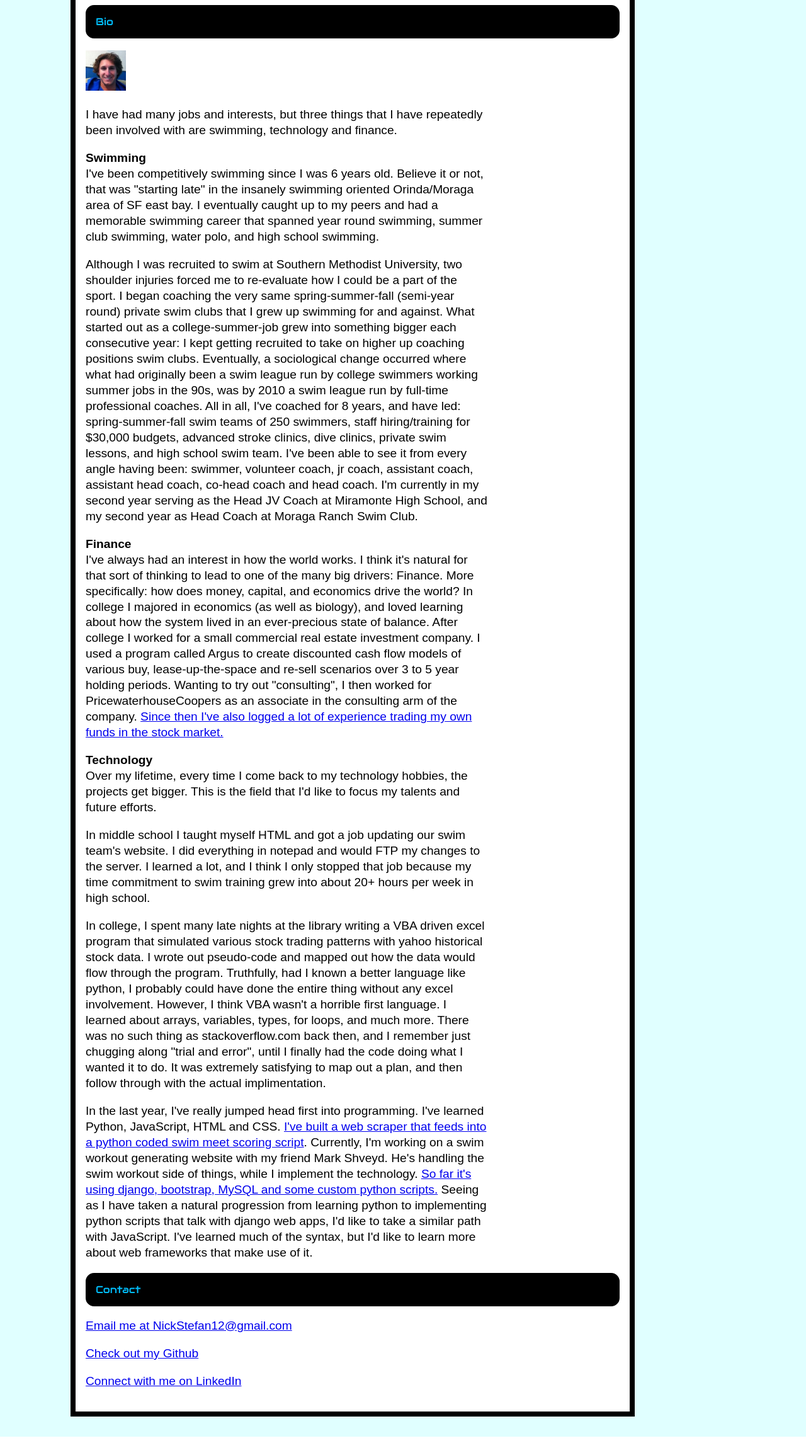
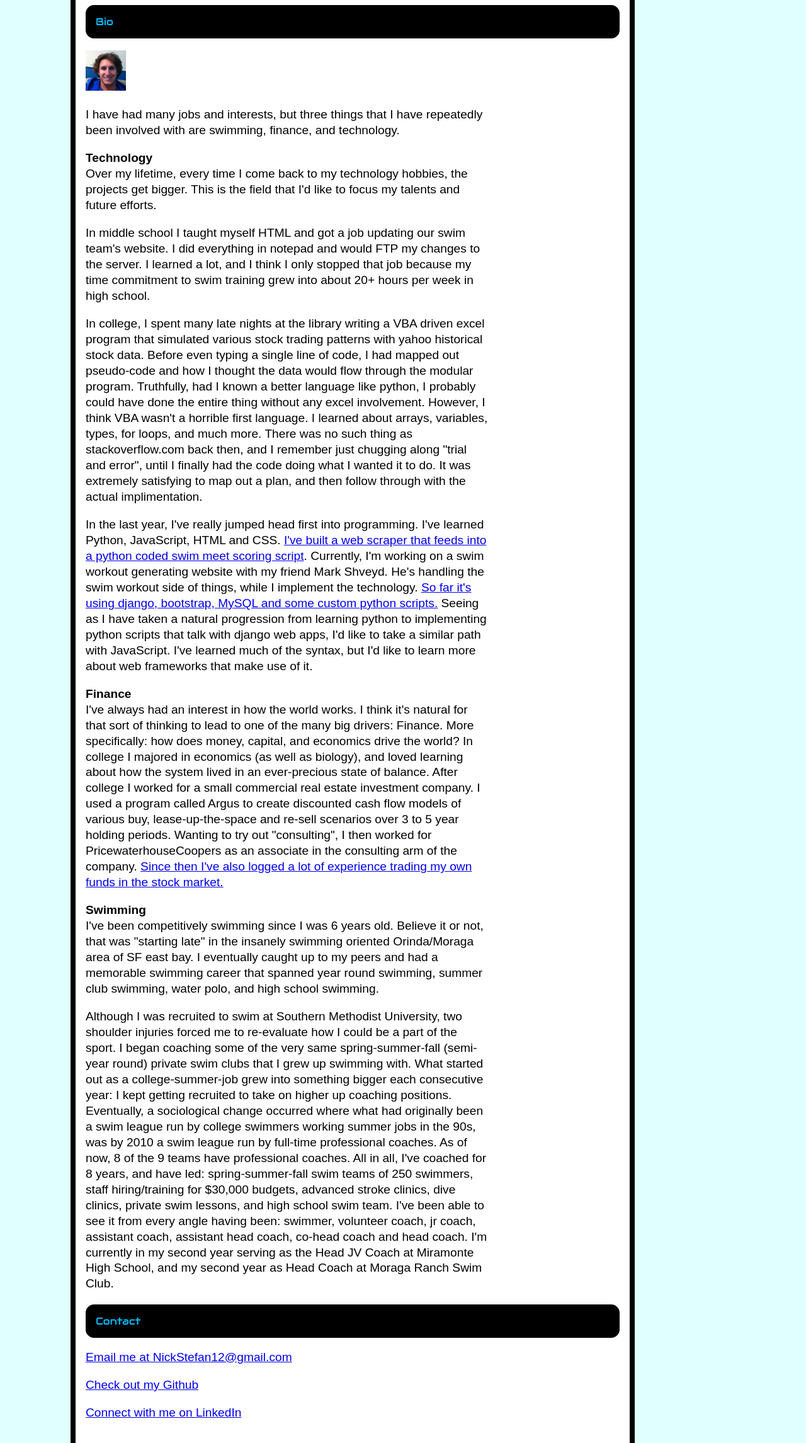
Before and after one commit to NickStefan/nicksblog, a Django app: page /about/ in a window 1280 px wide. Shown: the part 148-2439 px from the top of the page at 63% size. Run offline with Django 3.2, Linux system fonts and the light colour scheme.

```diff
--- a/nickswebsite/templates/about.html
+++ b/nickswebsite/templates/about.html
@@ -10,23 +10,22 @@
 
 <p><img src="/static/me.jpg" width="10%"/><p>
 
-<p>I have had many jobs and interests, but three things that I have repeatedly been involved with are swimming, technology and finance.</p>
+<p>I have had many jobs and interests, but three things that I have repeatedly been involved with are swimming, finance, and technology.</p>
+
+<p><b>Technology</b><br>
+Over my lifetime, every time I come back to my technology hobbies, the projects get bigger. This is the field that I'd like to focus my talents and future efforts.</p>
+<p>In middle school I taught myself HTML and got a job updating our swim team's website. I did everything in notepad and would FTP my changes to the server. I learned a lot, and I think I only stopped that job because my time commitment to swim training grew into about 20+ hours per week in high school.</p>
+<p> In college, I spent many late nights at the library writing a VBA driven excel program that simulated various stock trading patterns with yahoo historical stock data. Before even typing a single line of code, I had mapped out pseudo-code and how I thought the data would flow through the modular program. Truthfully, had I known a better language like python, I probably could have done the entire thing without any excel involvement. However, I think VBA wasn't a horrible first language. I learned about arrays, variables, types, for loops, and much more. There was no such thing as stackoverflow.com back then, and I remember just chugging along "trial and error", until I finally had the code doing what I wanted it to do. It was extremely satisfying to map out a plan, and then follow through with the actual implimentation.</p>
+
+<p>In the last year, I've really jumped head first into programming. I've learned Python, JavaScript, HTML and CSS. <a href="/blog/view/mockompa">I've built a web scraper that feeds into a python coded swim meet scoring script</a>. Currently, I'm working on a swim workout generating website with my friend Mark Shveyd. He's handling the swim workout side of things, while I implement the technology. <a href="/blog/view/poctoproduct">So far it's using django, bootstrap, MySQL and some custom python scripts.</a> Seeing as I have taken a natural progression from learning python to implementing python scripts that talk with django web apps, I'd like to take a similar path with JavaScript. I've learned much of the syntax, but I'd like to learn more about web frameworks that make use of it.</p>
+
+<p><b>Finance</b><br>
+I've always had an interest in how the world works. I think it's natural for that sort of thinking to lead to one of the many big drivers: Finance. More specifically: how does money, capital, and economics drive the world? In college I majored in economics (as well as biology), and loved learning about how the system lived in an ever-precious state of balance. After college I worked for a small commercial real estate investment company. I used a program called Argus to create discounted cash flow models of various buy, lease-up-the-space and re-sell scenarios over 3 to 5 year holding periods. Wanting to try out "consulting", I then worked for PricewaterhouseCoopers as an associate in the consulting arm of the company. <a href="/blog/view/47return">Since then I've also logged a lot of experience trading my own funds in the stock market.</a></p>
 
 <p><b>Swimming</b><br>
 I've been competitively swimming since I was 6 years old. Believe it or not, that was "starting late" in the insanely swimming oriented Orinda/Moraga area of SF east bay. I eventually caught up to my peers and had a memorable swimming career that spanned year round swimming, summer club swimming, water polo, and high school swimming. </p>
 
-<p>Although I was recruited to swim at Southern Methodist University, two shoulder injuries forced me to re-evaluate how I could be a part of the sport. I began coaching the very same spring-summer-fall (semi-year round) private swim clubs that I grew up swimming for and against. What started out as a college-summer-job grew into something bigger each consecutive year: I kept getting recruited to take on higher up coaching positions swim clubs. Eventually, a sociological change occurred where what had originally been a swim league run by college swimmers working summer jobs in the 90s, was by 2010 a swim league run by full-time professional coaches. All in all, I've coached for 8 years, and have led: spring-summer-fall swim teams of 250 swimmers, staff hiring/training for $30,000 budgets, advanced stroke clinics, dive clinics, private swim lessons, and high school swim team. I've been able to see it from every angle having been: swimmer, volunteer coach, jr coach, assistant coach, assistant head coach, co-head coach and head coach. I'm currently in my second year serving as the Head JV Coach at Miramonte High School, and my second year as Head Coach at Moraga Ranch Swim Club. </p>
-
-<p><b>Finance</b><br>
-I've always had an interest in how the world works. I think it's natural for that sort of thinking to lead to one of the many big drivers: Finance. More specifically: how does money, capital, and economics drive the world? In college I majored in economics (as well as biology), and loved learning about how the system lived in an ever-precious state of balance. After college I worked for a small commercial real estate investment company. I used a program called Argus to create discounted cash flow models of various buy, lease-up-the-space and re-sell scenarios over 3 to 5 year holding periods. Wanting to try out "consulting", I then worked for PricewaterhouseCoopers as an associate in the consulting arm of the company. <a href="/blog/view/47return">Since then I've also logged a lot of experience trading my own funds in the stock market.</a></p>
-
-<p><b>Technology</b><br>
-Over my lifetime, every time I come back to my technology hobbies, the projects get bigger. This is the field that I'd like to focus my talents and future efforts.</p>
-<p>In middle school I taught myself HTML and got a job updating our swim team's website. I did everything in notepad and would FTP my changes to the server. I learned a lot, and I think I only stopped that job because my time commitment to swim training grew into about 20+ hours per week in high school.</p>
-<p> In college, I spent many late nights at the library writing a VBA driven excel program that simulated various stock trading patterns with yahoo historical stock data. I wrote out pseudo-code and mapped out how the data would flow through the program. Truthfully, had I known a better language like python, I probably could have done the entire thing without any excel involvement. However, I think VBA wasn't a horrible first language. I learned about arrays, variables, types, for loops, and much more. There was no such thing as stackoverflow.com back then, and I remember just chugging along "trial and error", until I finally had the code doing what I wanted it to do. It was extremely satisfying to map out a plan, and then follow through with the actual implimentation.</p>
-
-<p>In the last year, I've really jumped head first into programming. I've learned Python, JavaScript, HTML and CSS. <a href="/blog/view/mockompa">I've built a web scraper that feeds into a python coded swim meet scoring script</a>. Currently, I'm working on a swim workout generating website with my friend Mark Shveyd. He's handling the swim workout side of things, while I implement the technology. <a href="/blog/view/poctoproduct">So far it's using django, bootstrap, MySQL and some custom python scripts.</a> Seeing as I have taken a natural progression from learning python to implementing python scripts that talk with django web apps, I'd like to take a similar path with JavaScript. I've learned much of the syntax, but I'd like to learn more about web frameworks that make use of it.</p>
-
+<p>Although I was recruited to swim at Southern Methodist University, two shoulder injuries forced me to re-evaluate how I could be a part of the sport. I began coaching some of the very same spring-summer-fall (semi-year round) private swim clubs that I grew up swimming with. What started out as a college-summer-job grew into something bigger each consecutive year: I kept getting recruited to take on higher up coaching positions. Eventually, a sociological change occurred where what had originally been a swim league run by college swimmers working summer jobs in the 90s, was by 2010 a swim league run by full-time professional coaches. As of now, 8 of the 9 teams have professional coaches. All in all, I've coached for 8 years, and have led: spring-summer-fall swim teams of 250 swimmers, staff hiring/training for $30,000 budgets, advanced stroke clinics, dive clinics, private swim lessons, and high school swim team. I've been able to see it from every angle having been: swimmer, volunteer coach, jr coach, assistant coach, assistant head coach, co-head coach and head coach. I'm currently in my second year serving as the Head JV Coach at Miramonte High School, and my second year as Head Coach at Moraga Ranch Swim Club. </p>
 
 
 <div id="myheadline" class="aboutpagesections">Contact</div>
```
Also changed, not shown: nickswebsite/db.sqlite3, 1 other file.
